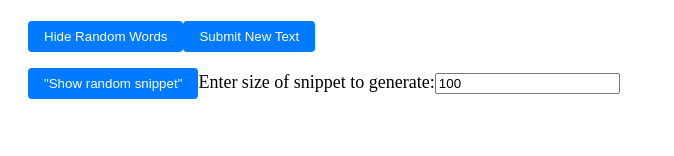
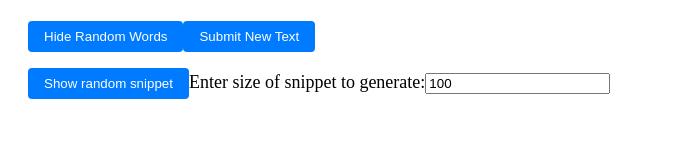
Before and after one commit to LupineLamb/easy-recall, an Angular app: page / in a window 1280 px wide. Both pictures are taken after typing "Sample" into the empty fields and a click on the button "Set Text". Shown: the part 144-300 px from the top of the page, without its empty margins (0-674 px from the left). Built offline with nearby package versions, Linux system fonts and the light colour scheme.

Commit message:
Typo fix

```diff
--- a/src/app/word-block/word-block.component.html
+++ b/src/app/word-block/word-block.component.html
@@ -23,7 +23,7 @@
       <button class="hide-all-btn" (click)="hideRandomWords()">Hide Random Words</button>
       <button class="hide-all-btn" (click)="revealForm()">Submit New Text</button>
       <div>
-        <button class="hide-all-btn" (click)="showRandomSnippet()">"Show random snippet"</button>
+        <button class="hide-all-btn" (click)="showRandomSnippet()">Show random snippet</button>
         <label for="snippetSizeInput">Enter size of snippet to generate:</label>
         <input id="snippetSizeInput" type="number" [(ngModel)]="snippetSize">
       </div>
```
